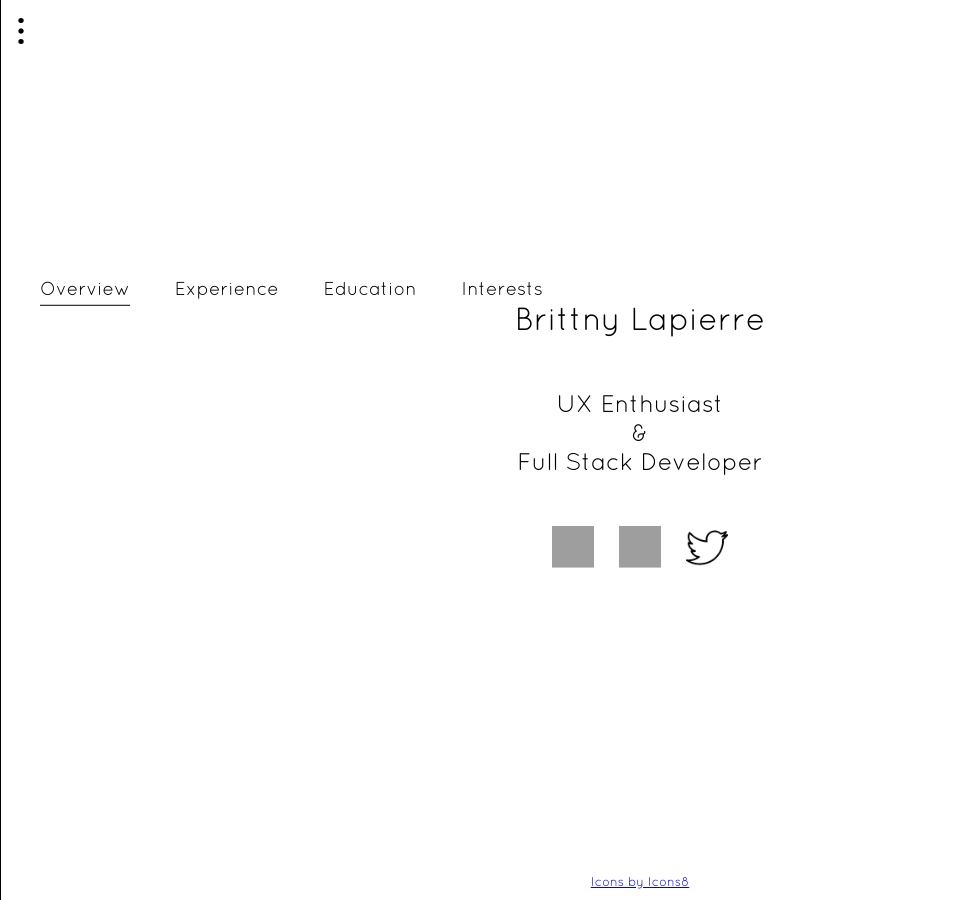
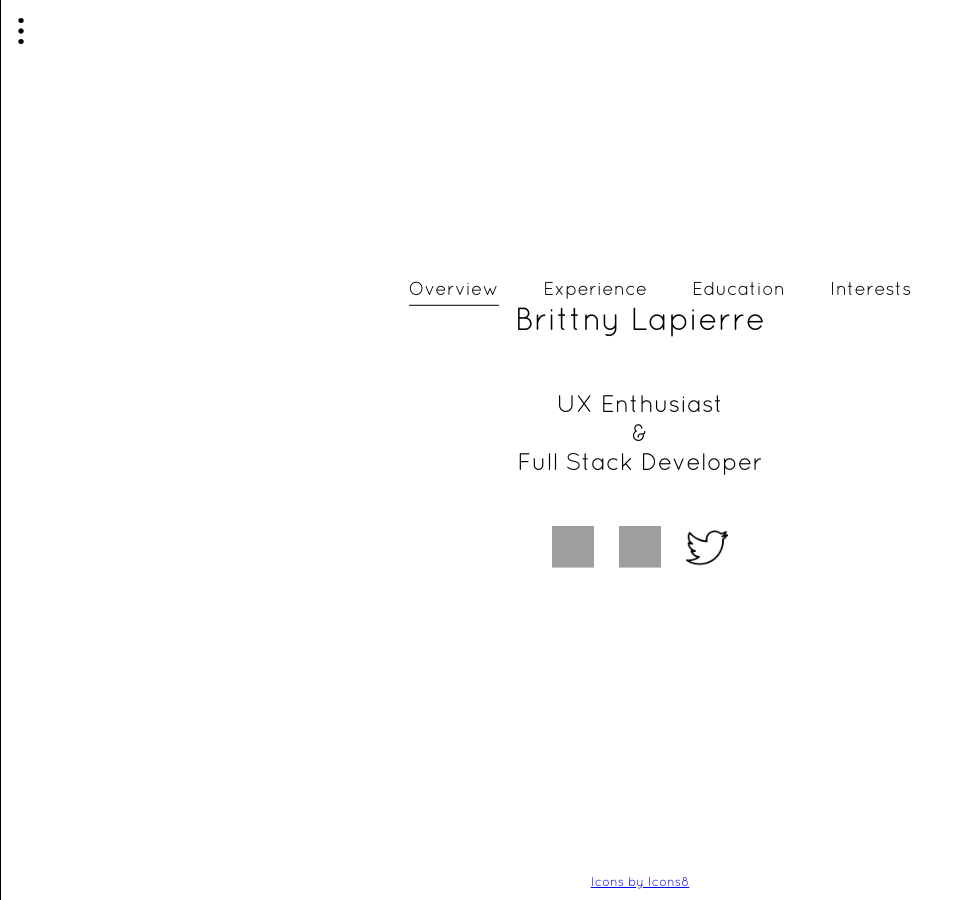
Before and after one commit to brittnylapierre/l3rittny.github.io-old, a Jekyll site: the page index.html, which Jekyll copies as it is, in a window 1280 px wide. Shown: the whole page, without its empty margins (0-972 px from the left). Built offline with Jekyll 4.4.1, drawn with Linux system fonts in a browser that asks for light colours; nearby versions of some CDN libraries; grey boxes are pictures that could not be loaded.

Commit message:
Updated style.css

```diff
--- a/css/style.css
+++ b/css/style.css
@@ -90,6 +90,8 @@
 #section-menu {
     position: fixed;
     top: 0;
+    width: 100%;
+    text-align: center;
 }
 
 #section-menu > * {
```
